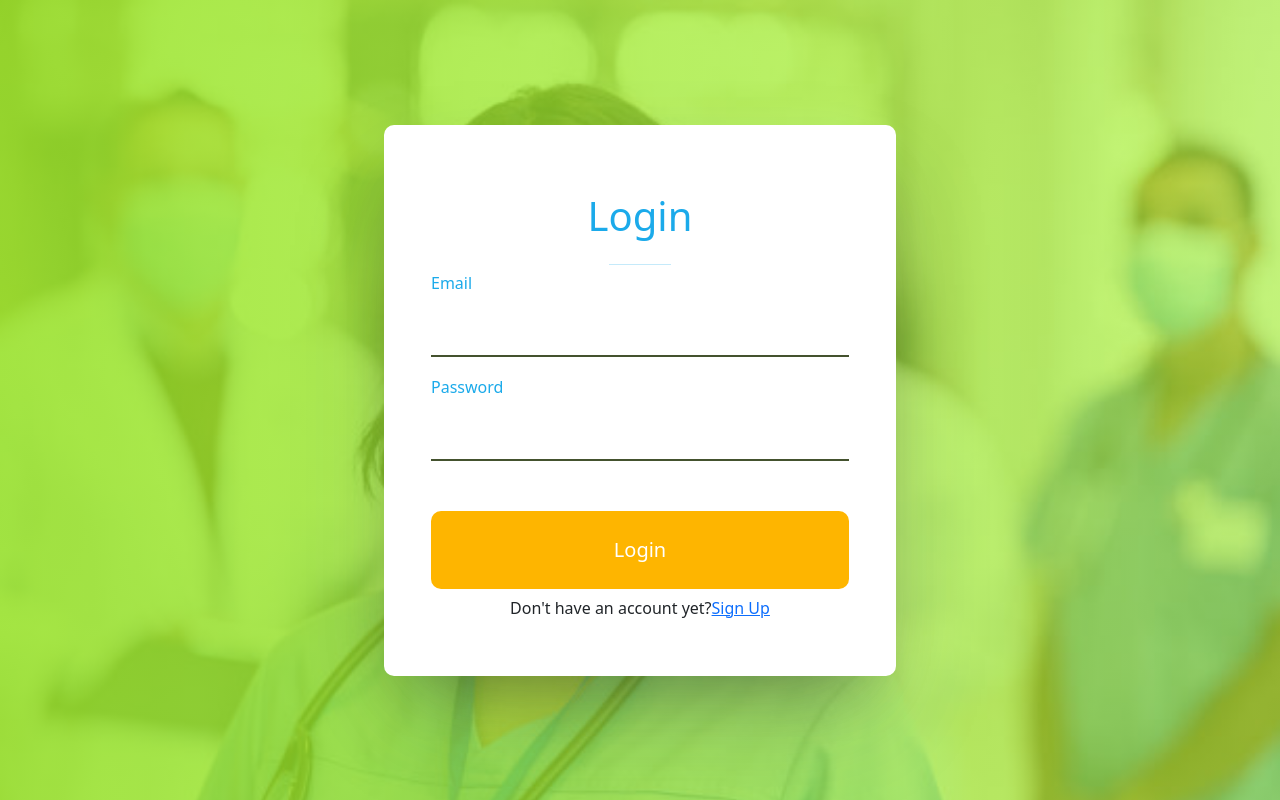
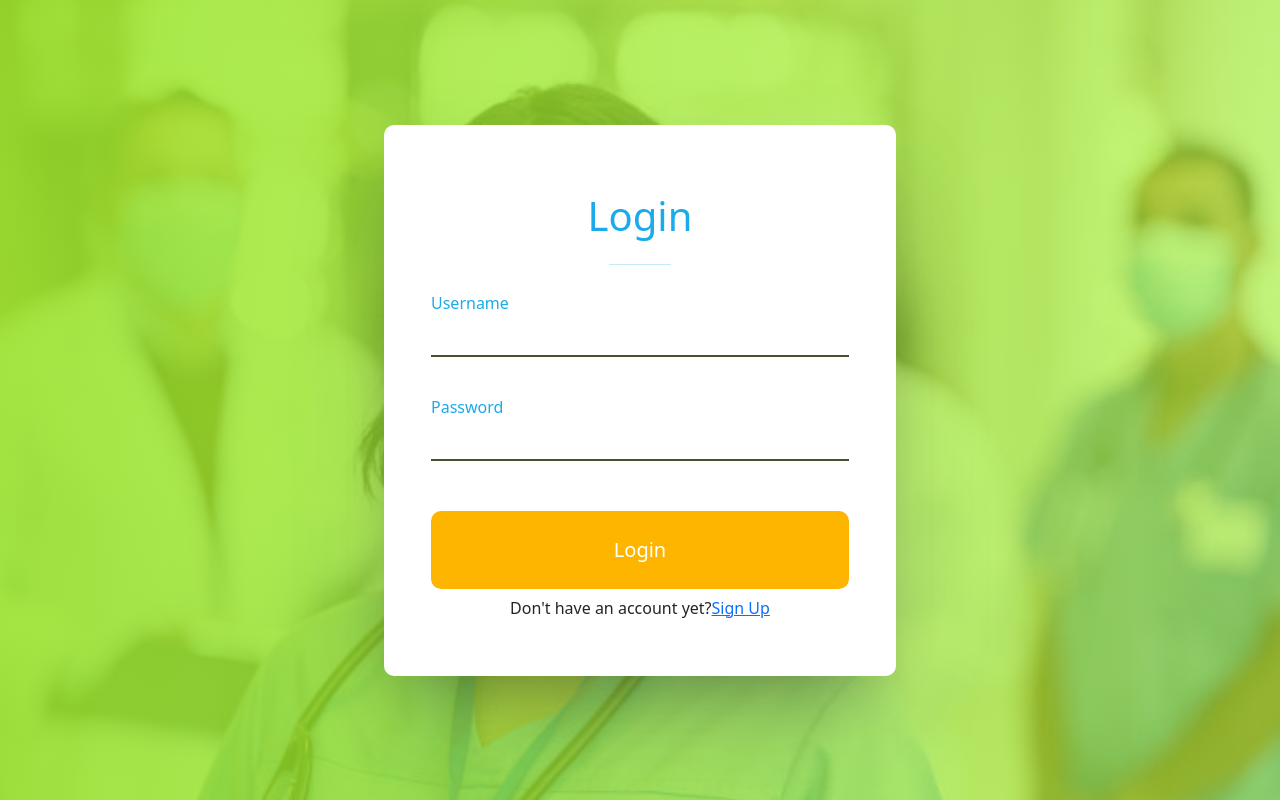
Before and after one commit to victorokoroji/doctors-appointment-frontend, a React (Create React App) app: page /login in a window 1280 px wide. Built offline with nearby package versions, Linux system fonts and the light colour scheme.

Commit message:
Fix errors

```diff
--- a/src/App.js
+++ b/src/App.js
@@ -1,17 +1,17 @@
 import './App.css';
-import { BrowserRouter, Routes, Route } from 'react-router-dom';
+import { BrowserRouter as Router, Routes, Route } from 'react-router-dom';
 import RegisterForm from './components/Register';
-
 import LoginForm from './components/login';
 
 function App() {
   return (
-    <BrowserRouter>
+    <Router>
       <Routes>
-        <Route path="login" element={<LoginForm />} />
-        <Route path="signup" element={<RegisterForm />} />
+        <Route path="/" element={<LoginForm />} />
+        <Route path="/register" element={<RegisterForm />} />
+        <Route path="/login" element={<LoginForm />} />
       </Routes>
-    </BrowserRouter>
+    </Router>
   );
 }
 
--- a/src/components/login.js
+++ b/src/components/login.js
@@ -5,7 +5,7 @@ import { Link } from 'react-router-dom';
 import '../css/login.css';
 
 const LoginForm = () => {
-  const initialValues = { email: '', password: '' };
+  const initialValues = { name: '', password: '' };
   const [formValues, setFormValues] = useState(initialValues);
   const [formErrors, setFormErrors] = useState({});
   const [isSubmit, setIsSubmit] = useState(false);
@@ -20,18 +20,17 @@ const LoginForm = () => {
 
   useEffect(() => {
     if (Object.keys(formErrors).length === 0 && isSubmit) {
-      console.log(formValues); // eslint-disable-line no-console
+      setFormErrors(formValues);
     }
   }, [formErrors]);
 
   const validate = (values) => {
     const errors = {};
-    const regex = /^[^\s@]+@[^\s@]+\.[^\s@]{2,}$/i;
 
-    if (!values.email) {
-      errors.email = 'Email is required!';
-    } else if (!regex.test(values.email)) {
-      errors.email = 'This is not a valid email format!';
+    if (!values.name) {
+      errors.name = 'Name is required!';
+    } else if (values.name.length < 3 || values.name.length > 20) {
+      errors.name = 'The name must be between 3 and 20 characters';
     }
     if (!values.password) {
       errors.password = 'Password is required';
@@ -57,8 +56,6 @@ const LoginForm = () => {
         )}
         <div className="form-container">
           <form
-       // style={{ width: '35%', background: '#f7f7f7' }}
-        // className="mx-auto border border-2 p-5 rounded"
             onSubmit={handleSubmit}
             autoComplete="off"
           >
@@ -68,20 +65,21 @@ const LoginForm = () => {
             </div>
 
             <div className="form-group">
-              <label htmlFor="email" className="input_label"> Email </label>
+              <label htmlFor="nameInput" className="input_label"> Username</label>
 
               <input
-                type="email"
+                type="text"
                 id="emailInput"
                 className="input_field"
-                name="email"
-                value={formValues.email}
+                name="name"
+                value={formValues.name}
                 onChange={handleChange}
               />
 
-              <p className="text-danger">{formErrors.email}</p>
+              <p className="text-danger">{formErrors.name}</p>
             </div>
             <div className="form-group">
+              { /* eslint-disable-next-line jsx-a11y/label-has-associated-control */}
               <label htmlFor="password" className="input_label">  Password </label>
 
               <input
--- a/src/css/login.css
+++ b/src/css/login.css
@@ -86,7 +86,6 @@ input :focus,
 label {
   position: absolute;
   top: 0;
-  top: -20px;
   transition: all 0.5s ease-in-out;
 }
 
```
